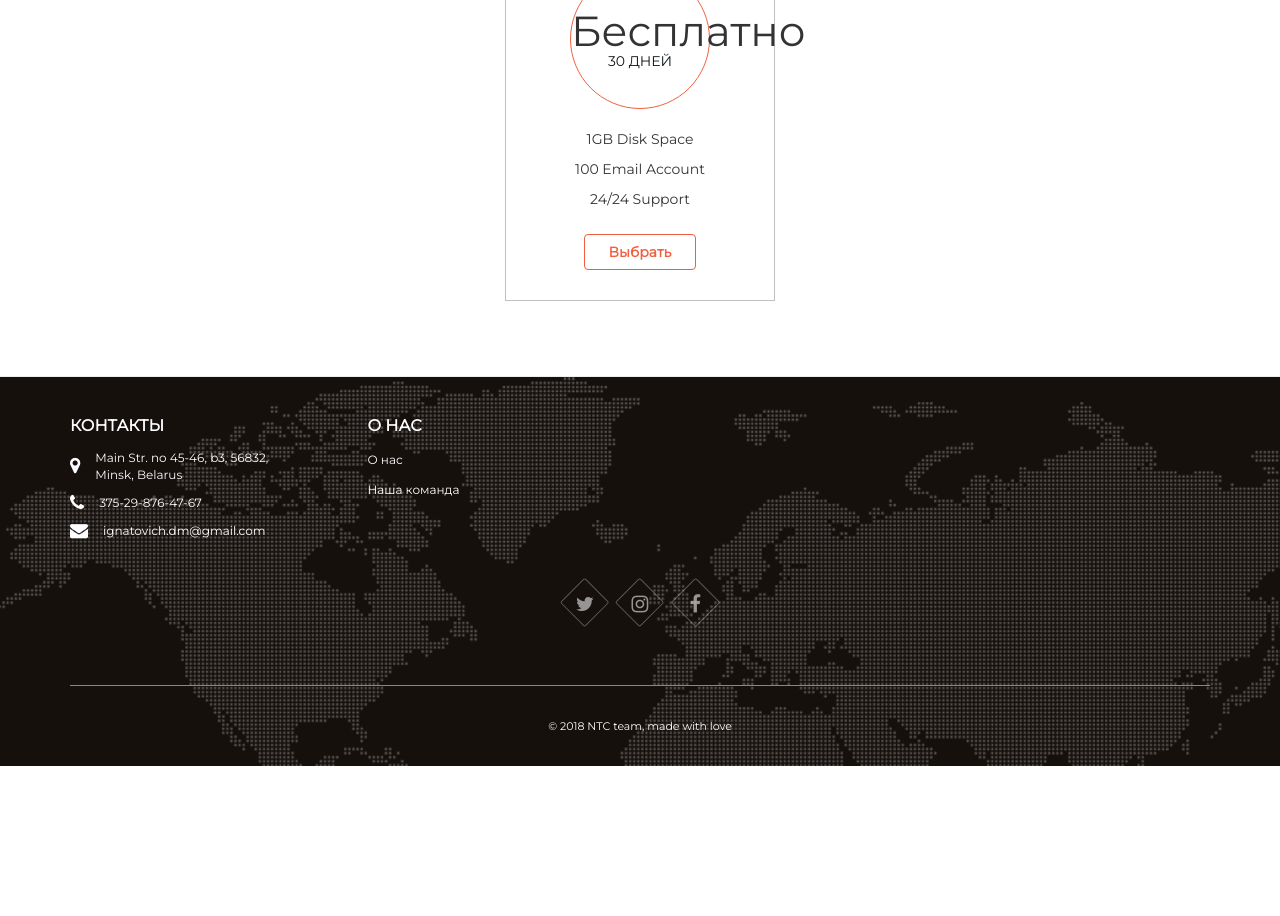
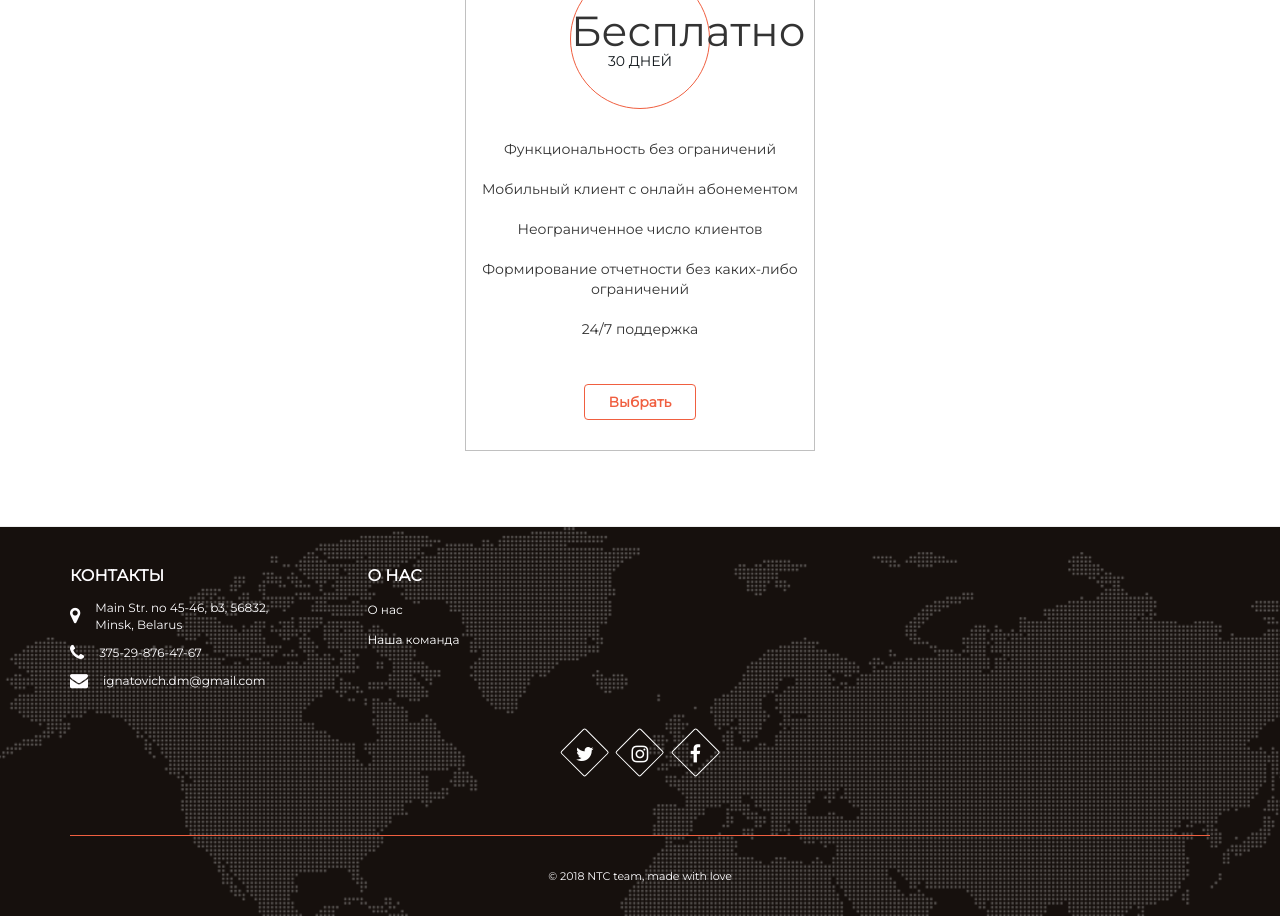
Before and after one commit to guestDI/landing-page, a React (Create React App) app: page /#/ in a window 1280 px wide. Shown: the part 1760-2676 px from the top of the page. Before the commit the page ends 2526 px from the top, so only its background shows below. Built offline with nearby package versions, Linux system fonts and the light colour scheme; a web font is replaced by a local one.

Commit message:
Price component changes

```diff
--- a/src/screens/Welcome/Contacts/SocialContacts/index.css
+++ b/src/screens/Welcome/Contacts/SocialContacts/index.css
@@ -27,7 +27,7 @@
 }
 
 .contacts_section__social a {
-    color: rgba(207, 207, 207, 0.7);
+    color: #fff;
     font-size: 1.4em;
     /*border-radius: 50%;*/
     height: 1.8em;
@@ -53,7 +53,7 @@
     position: absolute;
     top: 0;
     left: 0;
-    border: 1px solid rgba(255,255,255,.30);
+    border: 1px solid #fff;
     -webkit-border-radius: 2px;
     -moz-border-radius: 2px;
     border-radius: 2px;
@@ -68,10 +68,10 @@
 }
 
 .contacts_section__social a:hover{
-    color: #fff;
+    color: #ff6243;
 }
 
 .contacts_section__social a:hover::before {
-    border: 1px solid #fff;
-    color: #fff;
+    border: 1px solid #ff6243;
+    color: #ff6243;
 }
--- a/src/shared_components/PriceComponent/index.css
+++ b/src/shared_components/PriceComponent/index.css
@@ -7,7 +7,7 @@
     z-index: 11;
     margin: 15px auto;
     font-family: Montserrat, sans-serif;
-    width: 270px;
+    width: 350px;
     transition: all .4s ease-in-out;
 }
 .pricing_popular {
@@ -101,12 +101,12 @@
 
 .pricing .pricing_content {
     margin: 0;
-    padding: 0;
+    padding: 10px 0;
     list-style: none;
 }
 
-.pricing .pricing_content p{
-    margin: 0 0 10px;
+.pricing .pricing_content li{
+    margin: 0 0 20px;
 }
 
 .pricing .submit_button{
--- a/src/shared_components/PriceComponent/index.js
+++ b/src/shared_components/PriceComponent/index.js
@@ -22,13 +22,19 @@ const priceComponent = (props) => {
             </div>
             <ul className="pricing_content">
                 <li>
-                    <p>1GB Disk Space</p>
+                    <p>Функциональность без ограничений</p>
                 </li>
                 <li>
-                    <p>100 Email Account</p>
+                    <p>Мобильный клиент с онлайн абонементом</p>
                 </li>
                 <li>
-                    <p>24/24 Support</p>
+                    <p>Неограниченное число клиентов</p>
+                </li>
+                <li>
+                    <p>Формирование отчетности без каких-либо ограничений</p>
+                </li>
+                <li>
+                    <p>24/7 поддержка</p>
                 </li>
             </ul>
             <CommonButton className="submit_button" text="Выбрать" onClick={props.onClick}/>
```
